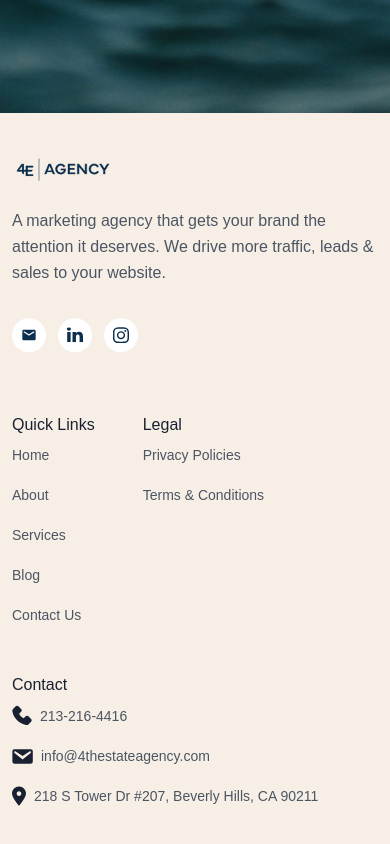
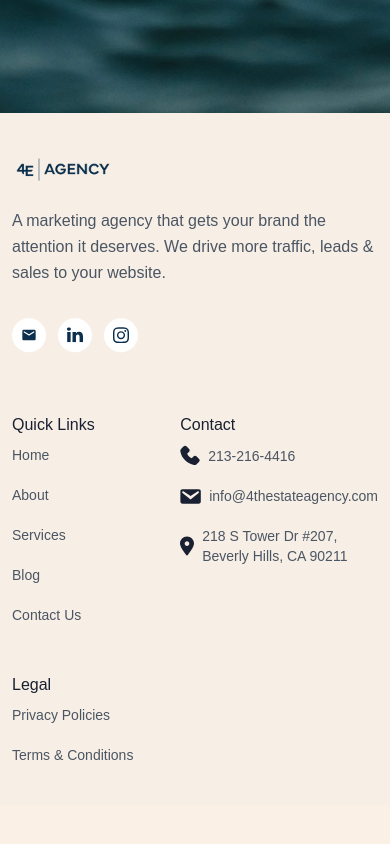
Before and after one commit to Runituplogan/4th-estate-agency, a Next.js app: page / in a window 390 px wide. Shown: the part 4560-5404 px from the top of the page. After the commit the page ends 5365 px from the top, so only its background shows below. Built offline with nearby package versions, Linux system fonts and the light colour scheme; no server answers; what tailwindcss-animated would draw is missing.

Commit message:
made edits to the footer section

```diff
--- a/src/app/components/footer.tsx
+++ b/src/app/components/footer.tsx
@@ -48,7 +48,7 @@ export default function Footer() {
             <li><a href="/" className="hover:text-gray-900">Terms & Conditions</a></li>
           </ul>
         </div>
-        <div className="md:hidden flex gap-12">
+        <div className="md:hidden flex justify-between">
         <div>
           <h3 className="font-medium text-[#192031]">Quick Links</h3>
           <ul className="mt-2 space-y-5 text-sm text-gray-600">
@@ -60,14 +60,31 @@ export default function Footer() {
           </ul>
         </div>
         <div>
+          <h3 className="font-medium text-[#192031]">Contact</h3>
+          <ul className="mt-2 space-y-5 text-sm text-gray-600">
+            <li className="flex items-center space-x-2">
+              <PhoneIcon />
+              <span>213-216-4416</span>
+            </li>
+            <li className="flex items-center space-x-2">
+              <MailIcon/>
+              <span>info@4thestateagency.com</span>
+            </li>
+            <li className="flex items-center space-x-2">
+              <LocationIcon />
+              <span>218 S Tower Dr #207,<br/> Beverly Hills, CA 90211</span>
+            </li>
+          </ul>
+        </div>
+        </div>
+        <div className="md:hidden block">
           <h3 className=" font-medium text-[#192031]">Legal</h3>
           <ul className="mt-2 space-y-5 text-sm text-gray-600">
             <li><a href="/" className="hover:text-gray-900">Privacy Policies</a></li>
             <li><a href="/" className="hover:text-gray-900">Terms & Conditions</a></li>
           </ul>
         </div>
-        </div>
-        <div>
+        <div className="hidden md:block">
           <h3 className="font-medium text-[#192031]">Contact</h3>
           <ul className="mt-2 space-y-5 text-sm text-gray-600">
             <li className="flex items-center space-x-2">
```
